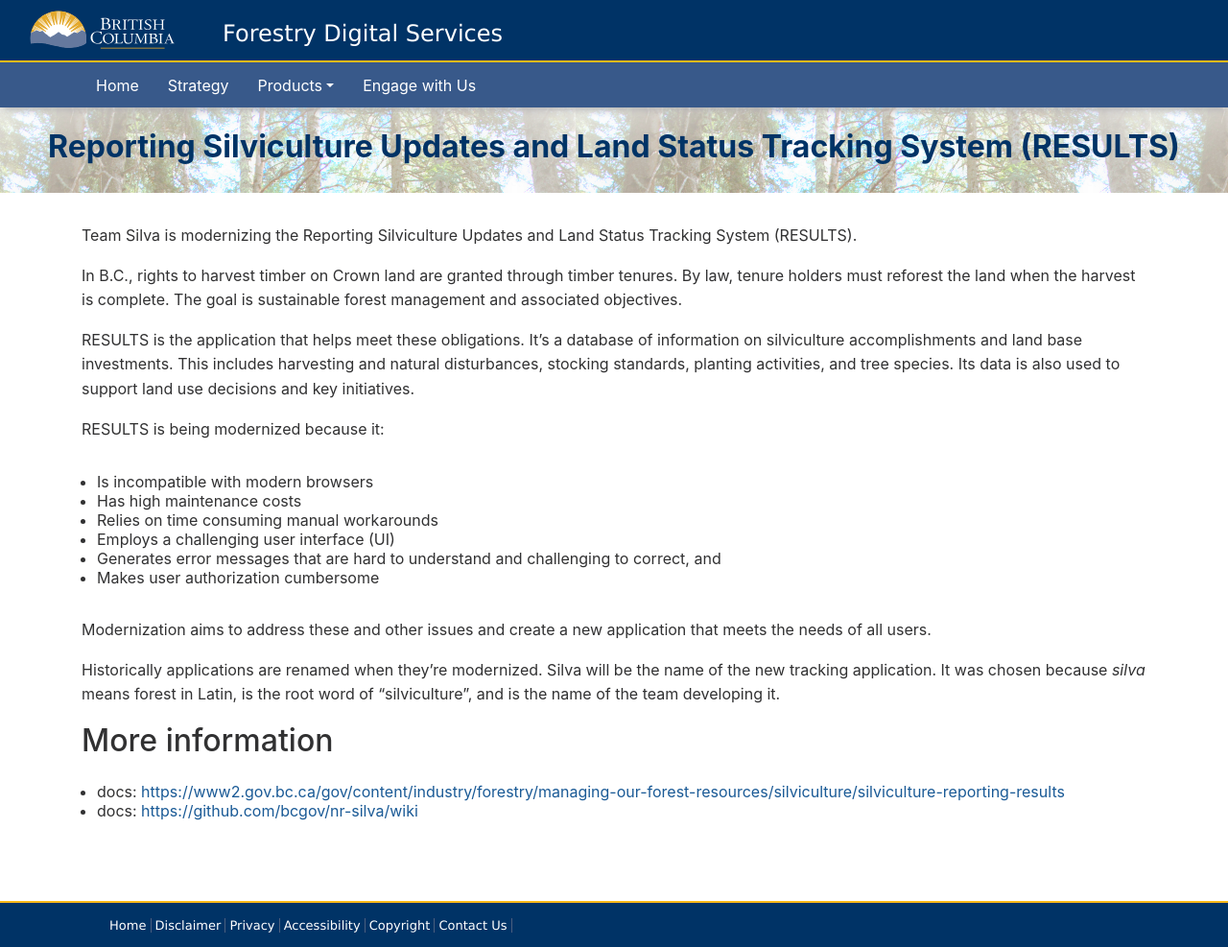
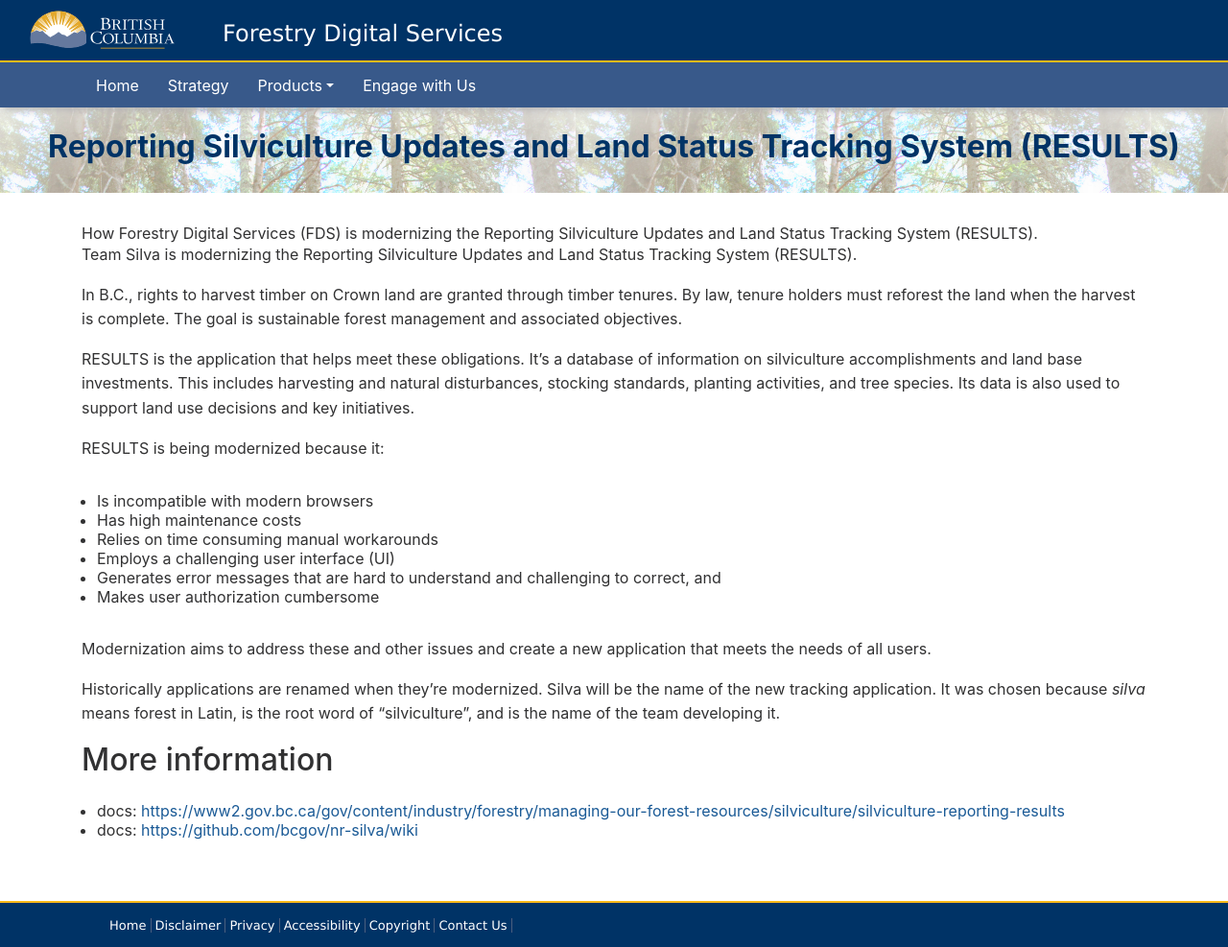
Before and after one commit to bcgov/forestry-digital-services, a Jekyll site: the page built from collections/_applications/results.md, in a window 1280 px wide and 987 px high. Shown: the whole window at 96% size. Built offline with Jekyll 4.4.1, drawn with Linux system fonts in a browser that asks for light colours; nearby versions of some CDN libraries.

Commit message:
Update results.md
Added description

```diff
--- a/collections/_applications/results.md
+++ b/collections/_applications/results.md
@@ -3,7 +3,7 @@
 name: RESULTS
 title: Reporting Silviculture Updates and Land Status Tracking System (RESULTS)
 order: 8
-description:
+description: How Forestry Digital Services (FDS) is modernizing the Reporting Silviculture Updates and Land Status Tracking System (RESULTS).
 ---
 
 Team Silva is modernizing the Reporting Silviculture Updates and Land Status Tracking System (RESULTS).
```
